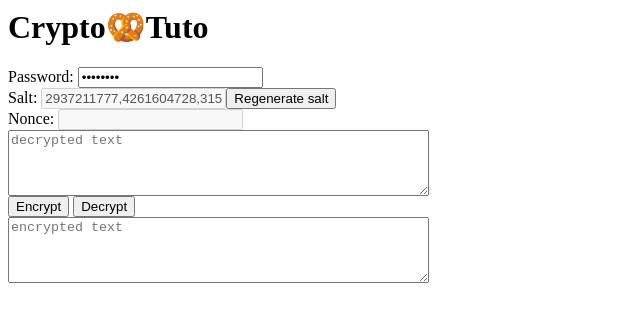
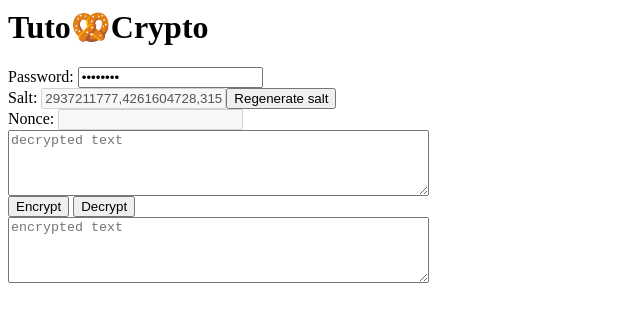
Before and after one commit to alexsalvatore/tuto-crypto, a website: page index.html in a window 1280 px wide. Shown: the whole page, without its empty margins (0-640 px from the left). Drawn offline with nearby package versions, Linux system fonts and the light colour scheme.

Commit message:
Added a read me

```diff
--- a/index.html
+++ b/index.html
@@ -1,14 +1,14 @@
 <html>
 <head>
   <meta http-equiv="Content-Type" content="text/html; charset=utf-8"/>
-  <title>Crypto🥨Tuto</title>
+  <title>Tuto🥨Crypto</title>
   <script src="https://cdnjs.cloudflare.com/ajax/libs/localforage/1.9.0/localforage.min.js" integrity="sha512-GkJRKF+k/yzHfJUg9LrNLQhS0jorQe4kES+GHkqtQThCJ5z5A1KwCXH0GYbJApDh/a3ERFvq9xbRJY9mEXzQiA==" crossorigin="anonymous"></script>
   <script src="./krypto.js" crossorigin="anonymous"></script>
 </head>
 
 <body>
 
-<h1>Crypto🥨Tuto</h1>
+<h1>Tuto🥨Crypto</h1>
 <div>
     Password: <input type="password" id="password" value="Sp@gett1"></input>
 </div>
```
Also changed, not shown: README.md (added).
